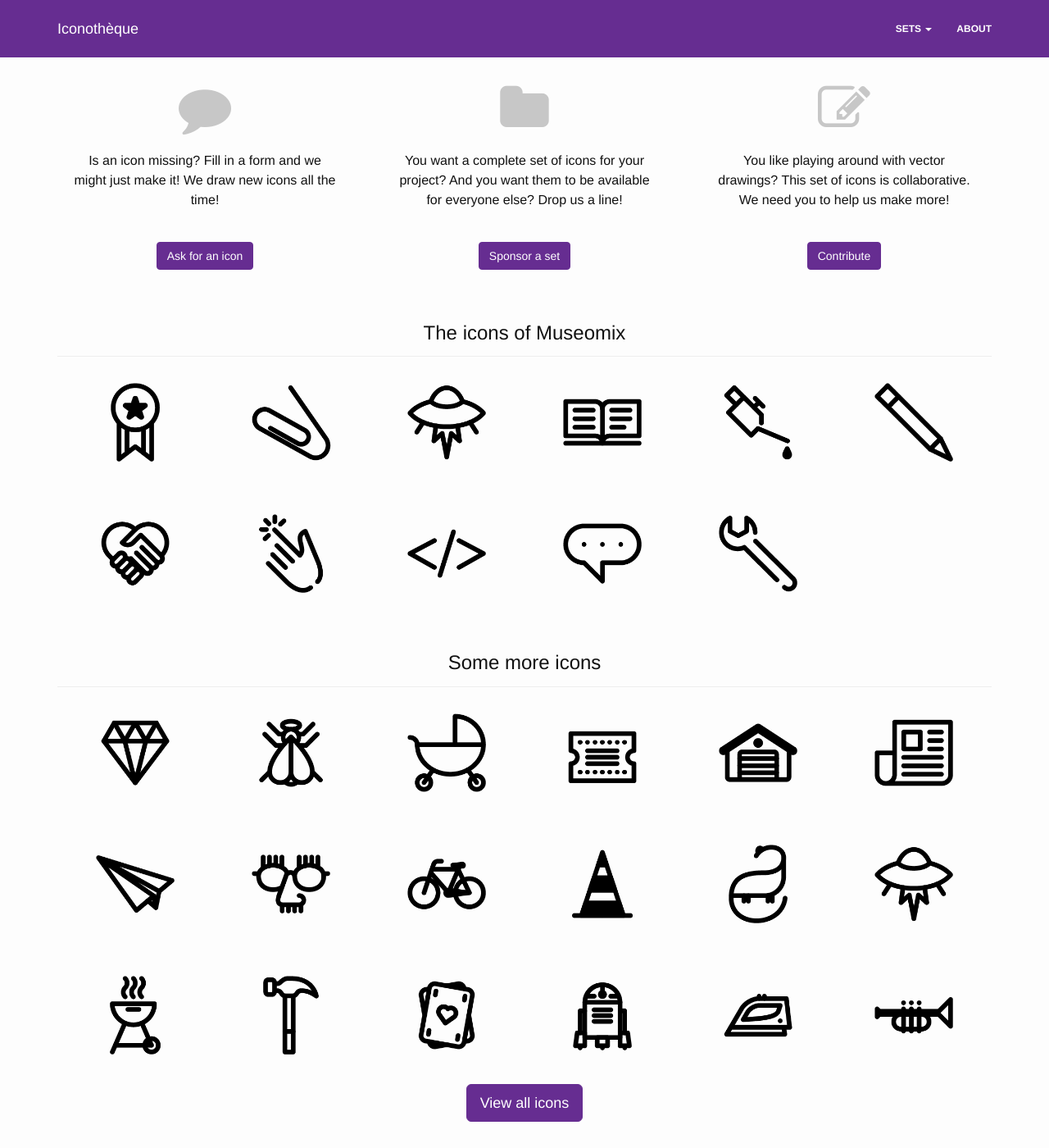
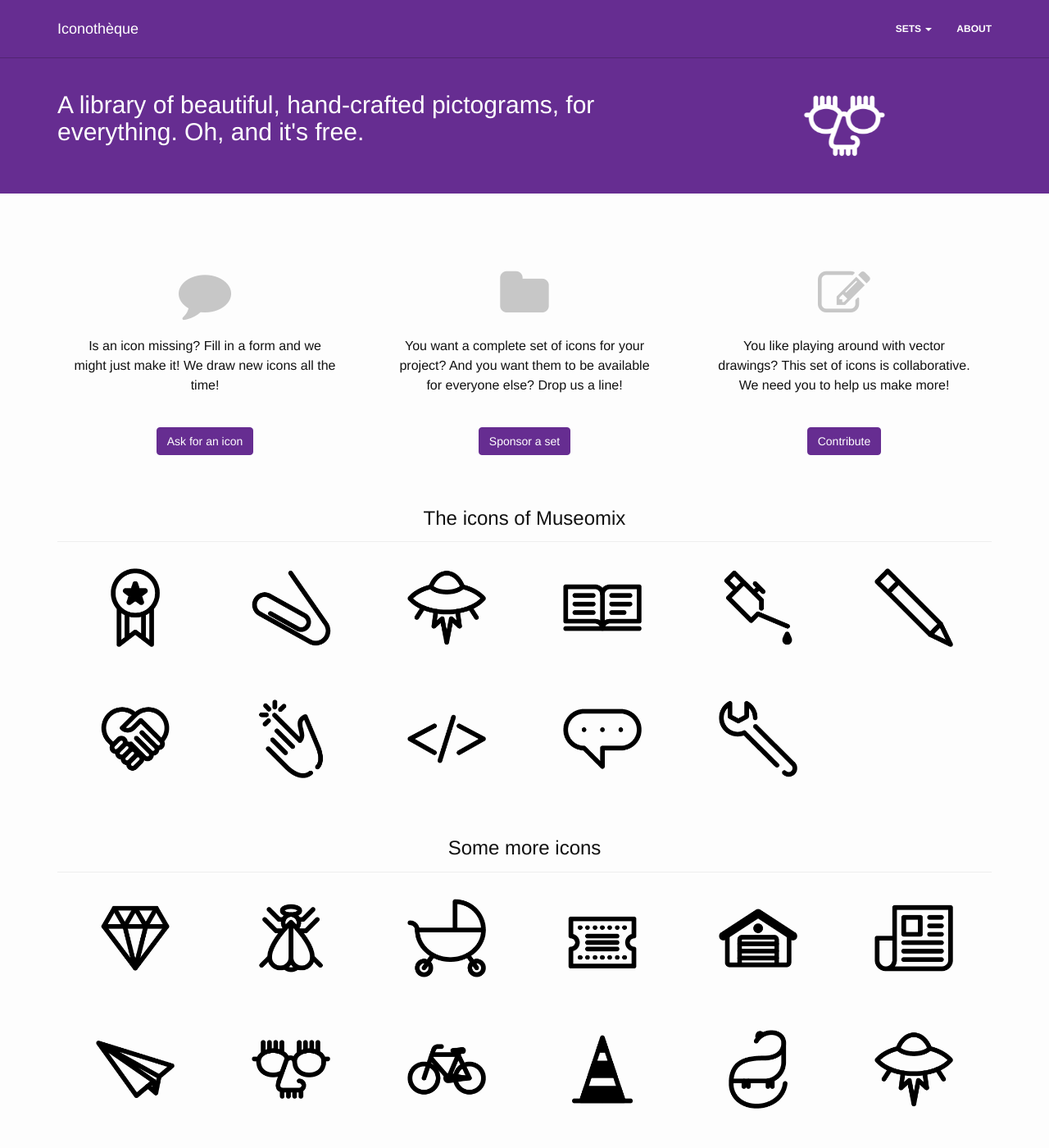
Before and after one commit to TinkTankMTL/icon-set, a Jekyll site: the page built from index.html, in a window 1280 px wide and 1400 px high. Shown: the whole window at 82% size. Built offline with Jekyll 4.4.1, drawn with Linux system fonts in a browser that asks for light colours; nearby versions of some CDN libraries; some of the changed text lies outside the part shown.

Commit message:
header added
plus a few clean-ups here and there

```diff
--- a/_config.yml
+++ b/_config.yml
@@ -1,12 +1,9 @@
 # Site settings
 title: Iconothèque
 email: icons@tinktank.club
-description: > # this means to ignore newlines until "baseurl:"
-  Write an awesome description for your new site here. You can edit this
-  line in _config.yml. It will appear in your document head meta (for
-  Google search results) and in your feed.xml site description.
+description: "A library of beautiful, hand-crafted pictograms, for everything. Oh, and it's free."
 baseurl: "" # the subpath of your site, e.g. /blog/ http://icons.tinktank.club
-url: "http://yourdomain.com" # the base hostname & protocol for your site
+url: "http://icons.tinktank.club" # the base hostname & protocol for your site
 twitter_username: tinktankMTL
 github_username:  tinktankMTL
 permalink: /:title
@@ -14,8 +11,15 @@
 # Build settings
 markdown: kramdown
 
+#carousel welcome
+carousel:
+- map
+- disguise
+- radio
+- trumpet
+
 #calls-to-action
-cto:
+cta:
 - title: Ask for an icon
   text: Is an icon missing? Fill in a form and we might just make it! We draw new icons all the time!
   icon: comment
@@ -357,11 +361,11 @@
   png: speech
   tags:
    - museomix
-   - tools
 - title: wrench
   png: wrench
   tags:
    - museomix
+   - tools
 - title: peace
   png: peacesign
   tags:
--- /dev/null
+++ b/_includes/cta.html
@@ -0,0 +1,11 @@
+<div class="row">
+  {% for co in site.cta %}
+    <div class="col-md-4">
+      <div class="cta">
+        <i class="fa fa-{{ co.icon }} fa-4x"></i>
+        <p>{{ co.text }}</p>
+        <a href="{{ co.link }}" class="btn btn-theme">{{ co.title }}</a>
+      </div>
+    </div>
+  {% endfor %}
+</div>
--- a/_includes/icon-item.html
+++ b/_includes/icon-item.html
@@ -1,4 +1,4 @@
-<div class="col-md-2 col-xs-4">
+<div class="col-md-2 col-sm-3 col-xs-4">
     <img src="{{ site.baseurl}}/png/icon__{{icon.png}}.png" class="img-responsive">
     <div class="dl-info">
       <div class="">
--- /dev/null
+++ b/_includes/welcome.html
@@ -0,0 +1,28 @@
+<div class="welcome">
+  <div class="container">
+    <div class="row">
+
+      <div class="col-sm-8 left-desc">
+        <h2>{{site.description}}</h2>
+      </div>
+
+      <div class="col-md-2 col-md-offset-1 col-sm-4 col-xs-6 col-xs-offset-3">
+        <div id="carousel-welcome" class="carousel slide" data-ride="carousel">
+          <div class="carousel-inner" role="listbox">
+            {% for item in site.carousel.first %}
+              <div class="item active">
+                <img src="assets/{{ item }}.png" alt="">
+              </div>
+            {% endfor %}
+            {% for item in site.carousel offset:1 %}
+              <div class="item">
+                <img src="assets/{{ item }}.png" alt="">
+              </div>
+            {% endfor %}
+          </div>
+        </div>
+      </div> <!-- end col -->
+
+    </div> <!-- end row -->
+  </div>
+</div>
--- /dev/null
+++ b/_layouts/homepage.html
@@ -0,0 +1,23 @@
+<!DOCTYPE html>
+<html>
+
+  {% include head.html %}
+
+  <body>
+
+    {% include header.html %}
+
+    {% include welcome.html %}
+
+    <div class="page-content">
+      <div class="container">
+        {% include cta.html %}
+        {{ content }}
+      </div>
+    </div>
+
+    {% include footer.html %}
+
+  </body>
+
+</html>
--- a/css/style.css
+++ b/css/style.css
@@ -61,20 +61,29 @@
     transition-delay: initial, initial;
 }
 .page-content {
-    margin-top: 50px;
+    margin-top: 40px;
 }
-.cto {
+.welcome {
+    background-color: #662D91;
+    margin-top: 70px;
+    border-top: 1px solid #512473;
+    color: white;
+}
+.left-desc {
+    padding-top: 40px;
+}
+.cta {
     text-align: center;
     width: 100%;
     padding: 20px;
     cursor: default;
 }
-.cto p {
+.cta p {
     padding-bottom: 20px;
     font-size: 16px;
     font-weight: 400;
 }
-.cto .fa {
+.cta .fa {
     color: #c7c7c7;
     margin-bottom: 20px;
 }
--- a/index.html
+++ b/index.html
@@ -1,19 +1,8 @@
 ---
-layout: default
+layout: homepage
 ---
 
 <div class="home">
-  <div class="row">
-    {% for co in site.cto %}
-      <div class="col-md-4">
-        <div class="cto">
-          <i class="fa fa-{{ co.icon }} fa-4x"></i>
-          <p>{{ co.text }}</p>
-          <a href="{{ co.link }}" class="btn btn-theme">{{ co.title }}</a>
-        </div>
-      </div>
-    {% endfor %}
-  </div>
   <div class="row">
     <div class="col-md-12 center">
       <h1>The icons of Museomix</h1>
```
Also changed, not shown: assets/disguise.png (added), assets/fb_icons.jpg (added), assets/map.png (added), assets/radio.png (added), assets/trumpet.png (added).
